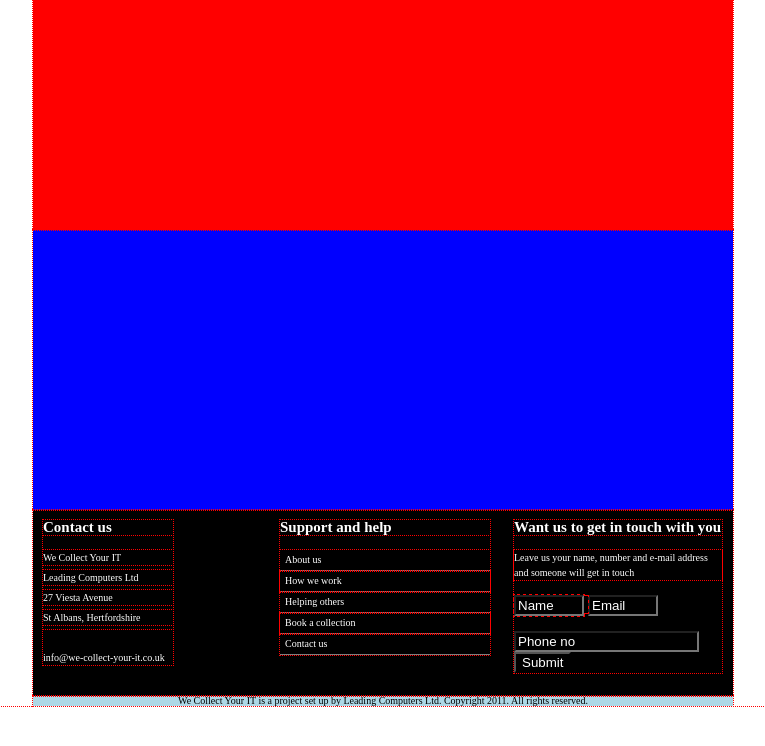
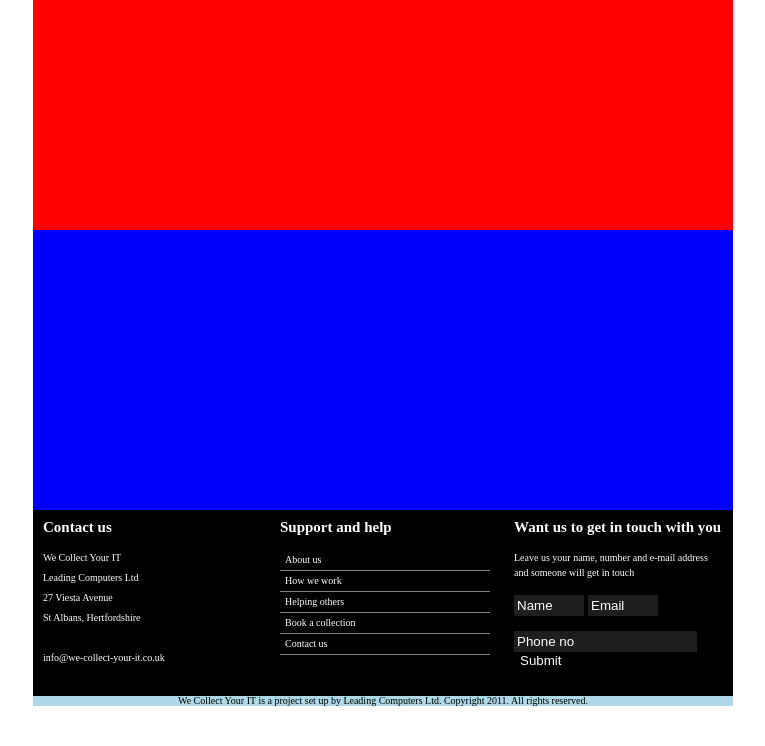
Before and after one commit to eliasvansickle/yellow-belt-exam, a plain HTML site: page index.html in a window 1280 px wide. Shown: the whole page, without its empty margins (257-1022 px from the left). Drawn offline with Linux system fonts and the light colour scheme.

Commit message:
low FININSHED FOR REAL READY FOR MERGES

```diff
--- a/style.css
+++ b/style.css
@@ -7,7 +7,7 @@ dl, dt, dd, ol, ul, li, fieldset, form, label, legend {
 	font-weight: inherit;
 	font-style: inherit;
 	font-size: 100%;
-	outline: 1px dotted red;
+	/*outline: 1px dotted red;*/
 	padding: 0;
 	margin: 0;
 	border: 0;
@@ -125,14 +125,20 @@ html {
 		 		width: 70px;
 		 		margin-top: 15px;
 		 		color:white;
-		 		background-color: black;
+		 		background-color: rgb(30,30,30);
+		 		border:none;
+		 		padding: 3px;
 		 	}
 		 	.inputphone {
 		 		margin-top: 15px;
 		 		color:white;
-		 		background-color: black;
+		 		border:none;
+		 		background-color: rgb(30,30,30);
+		 		padding: 3px;
+
 		 	}
 		 	.inputsubmit {
 		 		color:white;
+		 		border:none;
 		 		background-color: black;
 		 	}
```
